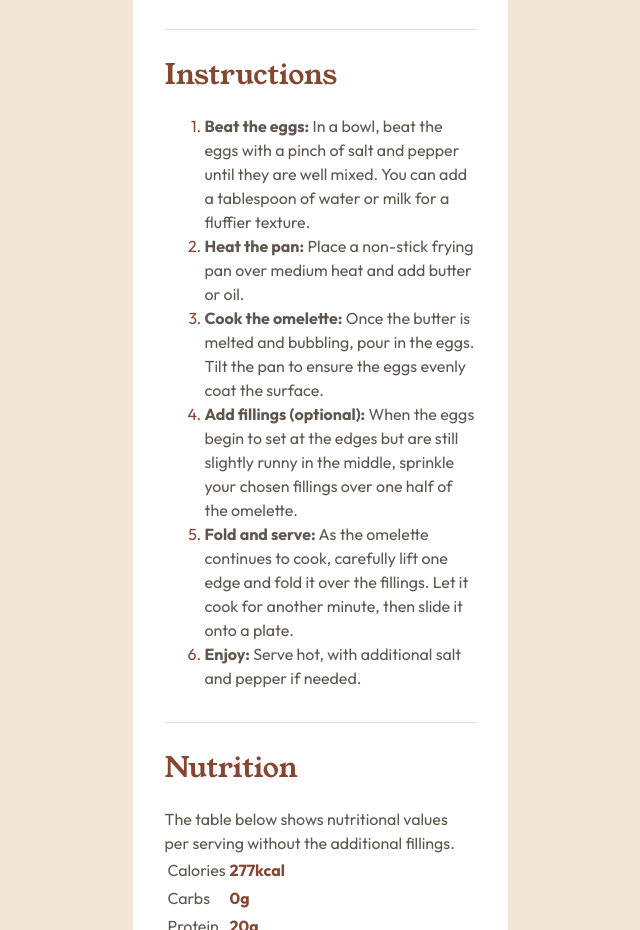
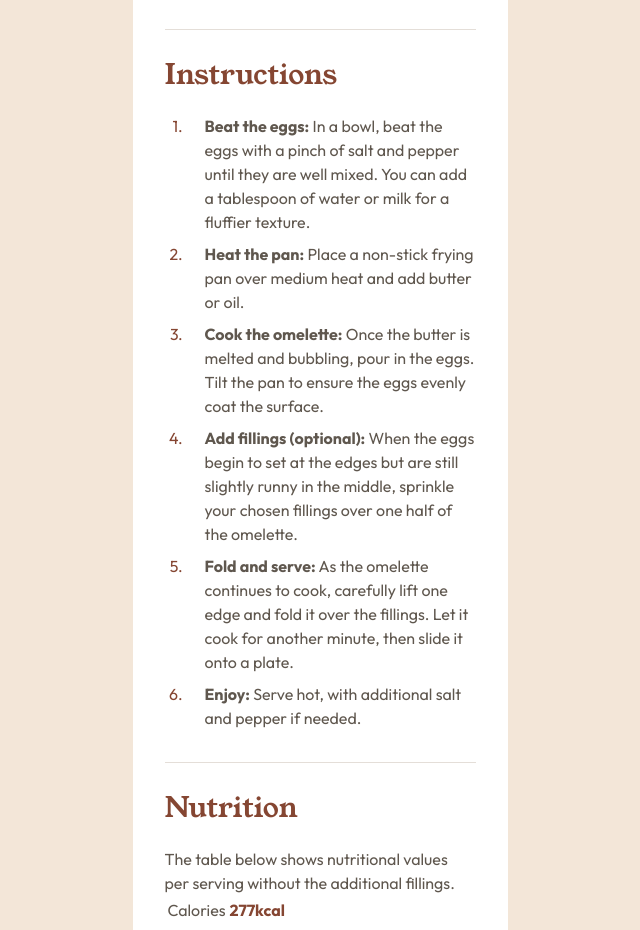
Before and after one commit to gdsimoes/recipe-page, a plain HTML site: page index.html in a window 1280 px wide. Shown: the part 918-1848 px from the top of the page, without its empty margins (320-960 px from the left). Drawn offline with Linux system fonts and the light colour scheme.

Commit message:
Finish instructions section

```diff
--- a/styles/styles.css
+++ b/styles/styles.css
@@ -98,16 +98,19 @@ h1 {
     margin-bottom: 24px;
 }
 
-/* Unordered Lists */
-ul {
+/* Lists */
+ul,
+ol {
     padding-left: 21.5px;
 }
 
-ul li {
+ul li,
+ol li {
     padding-left: 18.5px;
 }
 
-ul li:not(:last-child) {
+ul li:not(:last-child),
+ol li:not(:last-child) {
     margin-bottom: 8px;
 }
 
```
